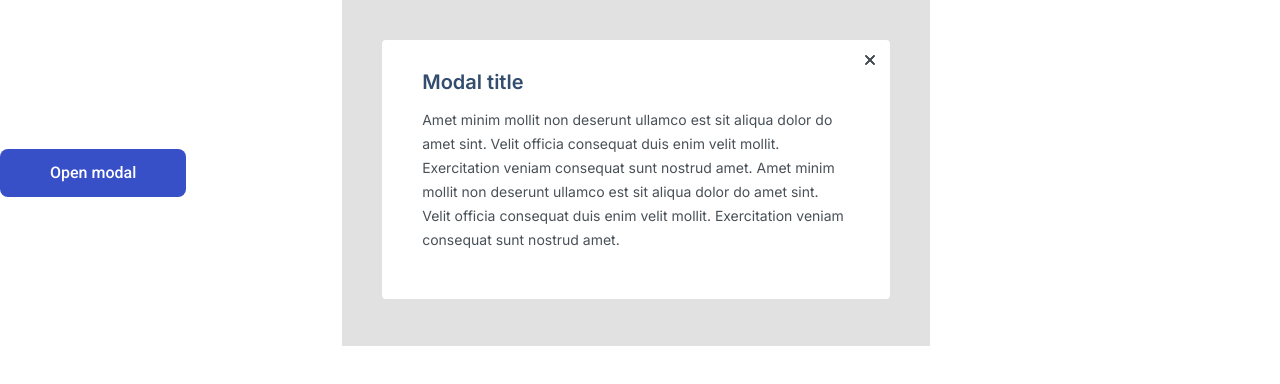
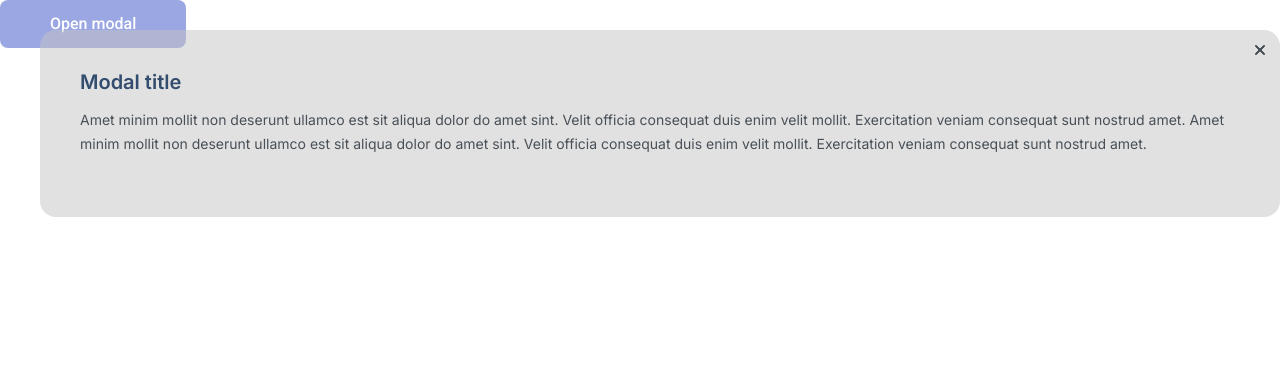
Before and after one commit to js-tasks-ru/htmlcss-20240216_akoesnikova, a website: page 05-lection3/02-modal/index.html in a window 1280 px wide. Drawn offline with Linux system fonts and the light colour scheme.

Commit message:
chenges from review

```diff
--- a/05-lection3/02-modal/index.html
+++ b/05-lection3/02-modal/index.html
@@ -8,11 +8,10 @@
         <title>Modal</title>
     </head>
     <body>
-        <div class="modal">
-            <button class="button button_primary" id="modal-open">
-                Open modal
-            </button>
-            <div class="modal__container" id="modal">
+        <button class="button button_primary" id="modal-open">
+            Open modal
+        </button>
+        <div class="modal" id="modal">
                 <div class="modal__block">
                     <svg width="16" height="16" class="modal__icon" id="modal-close" viewBox="0 0 16 16" fill="none" xmlns="http://www.w3.org/2000/svg">
                         <path fill-rule="evenodd" clip-rule="evenodd" d="M12.4714 3.52861C12.7318 3.78896 12.7318 4.21107 12.4714 4.47141L4.47141 12.4714C4.21107 12.7318 3.78896 12.7318 3.52861 12.4714C3.26826 12.2111 3.26826 11.789 3.52861 11.5286L11.5286 3.52861C11.789 3.26826 12.2111 3.26826 12.4714 3.52861Z" fill="#495057"/>
@@ -26,7 +25,6 @@
                         Velit officia consequat duis enim velit mollit. Exercitation veniam consequat sunt nostrud amet.
                     </p>
                 </div>
-            </div>
         </div>
     </body>
     <script src="./index.js"></script>
--- a/05-lection3/02-modal/modal.css
+++ b/05-lection3/02-modal/modal.css
@@ -1,23 +1,18 @@
 .modal {
-    display: flex;
-    gap: 156px;
-}
-
-.modal .button {
-    align-self: center;
-}
-
-.modal__container {
-    width: 508px;
-    background-color: rgba(196, 196, 196, 0.5);;
-    padding: 40px 40px 47px;
+    position: fixed;
+    top: 0;
+    right: 0;
+    bottom: 0;
+    left: 0;
+    padding: 30px 40px 33px 40px;
+    background-color: rgba(255, 255, 255, 0.5);
 }
 
 .modal__block {
-    position: relative;
-    border-radius: 4px;
-    background-color: #fff;
-    padding: 30px 40px 33px 40px;
+    position: absolute;
+    border-radius: 16px;
+    background-color: rgba(196, 196, 196, 0.5);
+    padding: 40px 40px 47px;
 }
 
 .modal__title {
@@ -34,7 +29,7 @@
     font-size: 14px;
     font-weight: 400;
     line-height: 24px;
-    color: var(--grey-4)
+    color: var(--grey-4);
 }
 
 .modal__icon {
```
